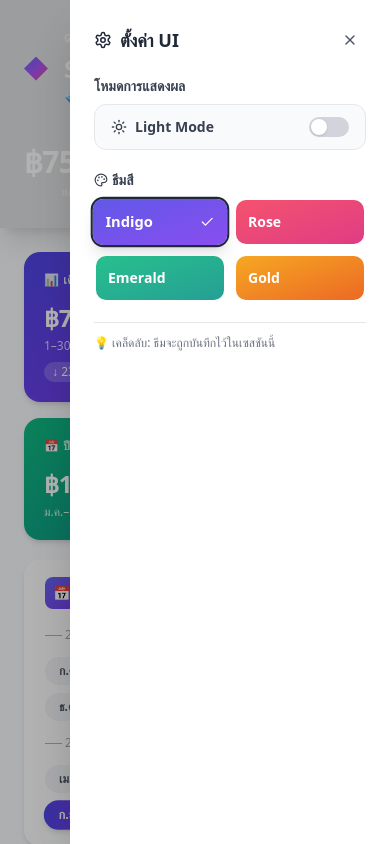
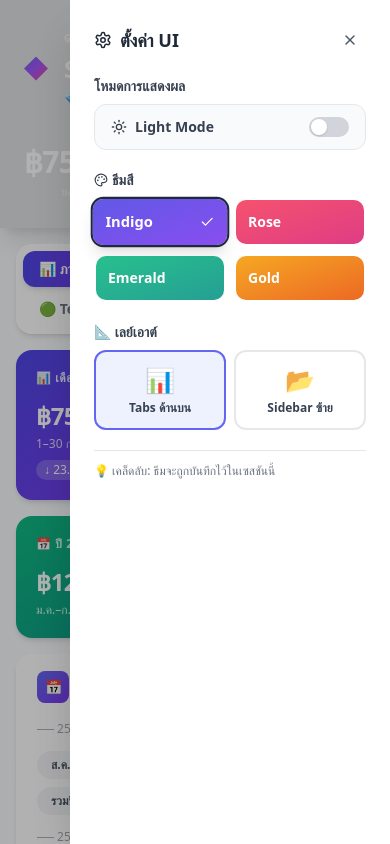
Before and after one commit to minetose-oss/Diamond-3.5, a React (Vite) app: page / in a window 390 px wide. Both pictures are taken after a click on the button "Settings". Shown: the top 844 px of the page. Built offline with nearby package versions, Linux system fonts and the light colour scheme.

Commit message:
ui: add sidebar layout + localStorage persistence + mobile responsive

```diff
--- a/src/App.tsx
+++ b/src/App.tsx
@@ -525,19 +525,46 @@ export default function App() {
   const [cmpMonths, setCmpMonths] = useState<string[]>(["jan","feb"]);
   // profile page
   const [profileCode, setProfileCode] = useState<string>("");
-  // UI preferences
-  const [darkMode, setDarkMode] = useState<boolean>(false);
-  const [theme, setTheme] = useState<Theme>("indigo");
+  // UI preferences (persisted in localStorage)
+  const [darkMode, setDarkMode] = useState<boolean>(() => {
+    try { return localStorage.getItem("ui-darkMode") === "true"; } catch { return false; }
+  });
+  const [theme, setTheme] = useState<Theme>(() => {
+    try {
+      const saved = localStorage.getItem("ui-theme");
+      if (saved && ["indigo","rose","emerald","gold"].includes(saved)) return saved as Theme;
+    } catch {}
+    return "indigo";
+  });
+  const [layout, setLayout] = useState<"top" | "sidebar">(() => {
+    try {
+      const saved = localStorage.getItem("ui-layout");
+      if (saved === "sidebar" || saved === "top") return saved;
+    } catch {}
+    return "top";
+  });
   const [showSettings, setShowSettings] = useState<boolean>(false);
-
-  // Apply dark mode to html
+  const [sidebarOpen, setSidebarOpen] = useState<boolean>(false); // mobile
+
+  // Apply dark mode to html + persist
   useEffect(() => {
     if (darkMode) {
       document.documentElement.classList.add("dark");
     } else {
       document.documentElement.classList.remove("dark");
     }
+    try { localStorage.setItem("ui-darkMode", String(darkMode)); } catch {}
   }, [darkMode]);
+
+  // Persist theme
+  useEffect(() => {
+    try { localStorage.setItem("ui-theme", theme); } catch {}
+  }, [theme]);
+
+  // Persist layout
+  useEffect(() => {
+    try { localStorage.setItem("ui-layout", layout); } catch {}
+  }, [layout]);
 
   // monthly totals
   const monthTotals = useMemo(() =>
@@ -947,6 +974,27 @@ export default function App() {
               </div>
             </div>
 
+            {/* Layout picker */}
+            <div>
+              <label className="text-sm font-semibold text-gray-700 dark:text-gray-200 mb-2 block">📐 เลย์เอาต์</label>
+              <div className="grid grid-cols-2 gap-2">
+                <button onClick={() => setLayout("top")}
+                  className={`px-3 py-3 rounded-xl border-2 transition-all ${
+                    layout === "top" ? "border-indigo-500 bg-indigo-50 dark:bg-indigo-900/30" : "border-gray-200 dark:border-slate-700 hover:bg-gray-50 dark:hover:bg-slate-800"
+                  }`}>
+                  <div className="text-2xl mb-1">📊</div>
+                  <div className="text-xs font-semibold text-gray-700 dark:text-gray-200">Tabs ด้านบน</div>
+                </button>
+                <button onClick={() => setLayout("sidebar")}
+                  className={`px-3 py-3 rounded-xl border-2 transition-all ${
+                    layout === "sidebar" ? "border-indigo-500 bg-indigo-50 dark:bg-indigo-900/30" : "border-gray-200 dark:border-slate-700 hover:bg-gray-50 dark:hover:bg-slate-800"
+                  }`}>
+                  <div className="text-2xl mb-1">📂</div>
+                  <div className="text-xs font-semibold text-gray-700 dark:text-gray-200">Sidebar ซ้าย</div>
+                </button>
+              </div>
+            </div>
+
             <div className="text-xs text-gray-500 dark:text-gray-400 pt-3 border-t border-gray-200 dark:border-slate-700">
               <p>💡 เคล็ดลับ: ธีมจะถูกบันทึกไว้ในเซสชันนี้</p>
             </div>
@@ -954,7 +1002,72 @@ export default function App() {
         </div>
       )}
 
-      <div className="max-w-7xl mx-auto px-6 py-6 space-y-5">
+      {/* Mobile sidebar backdrop */}
+      {layout === "sidebar" && sidebarOpen && (
+        <div className="fixed inset-0 bg-black/40 z-40 md:hidden" onClick={() => setSidebarOpen(false)}></div>
+      )}
+
+      <div className={`${layout === "sidebar" ? "md:flex md:gap-4" : ""} max-w-7xl mx-auto px-4 md:px-6 py-4 md:py-6`}>
+        {/* Sidebar Layout */}
+        {layout === "sidebar" && (
+          <aside className={`fixed md:sticky top-0 left-0 z-40 md:z-0 h-screen md:h-auto w-64 md:w-56 bg-white/95 dark:bg-slate-800/95 backdrop-blur md:rounded-2xl shadow-lg md:shadow-md border-r md:border border-gray-100/80 p-4 transition-transform duration-300 ${
+            sidebarOpen ? "translate-x-0" : "-translate-x-full md:translate-x-0"
+          } overflow-y-auto`}>
+            <div className="flex items-center gap-2 mb-4 pb-3 border-b border-gray-100 dark:border-slate-700">
+              <div className="diamond-icon w-8 h-8"></div>
+              <div>
+                <div className="text-[10px] text-gray-400 uppercase font-bold">Diamond 3.5</div>
+                <div className="text-sm font-bold text-gray-800 dark:text-white">เมนู</div>
+              </div>
+              <button onClick={() => setSidebarOpen(false)} className="md:hidden ml-auto w-6 h-6 rounded bg-gray-100 dark:bg-slate-700 flex items-center justify-center">
+                <X size={12}/>
+              </button>
+            </div>
+            <nav className="space-y-1">
+              {TABS.map(tt => (
+                <button key={tt.key} onClick={() => { setTab(tt.key); setSidebarOpen(false); }}
+                  className={`w-full text-left px-3 py-2.5 rounded-xl text-sm font-semibold transition-all flex items-center gap-2 ${
+                    tab === tt.key
+                      ? `bg-gradient-to-r ${t.gradient} text-white shadow-md`
+                      : "text-gray-600 dark:text-gray-300 hover:bg-gray-100 dark:hover:bg-slate-700"
+                  }`}>
+                  <span className="text-base">{tt.label.split(' ')[0]}</span>
+                  <span>{tt.label.split(' ').slice(1).join(' ')}</span>
+                </button>
+              ))}
+            </nav>
+            <div className="mt-6 pt-4 border-t border-gray-100 dark:border-slate-700">
+              <div className="text-[10px] uppercase tracking-wider text-gray-400 font-bold mb-2">⚡ Quick Stats</div>
+              <div className="space-y-2 text-xs">
+                <div className="flex justify-between"><span className="text-gray-500">Total</span><span className="font-bold text-gray-700 dark:text-gray-200">฿{fmt(grandTotal)}</span></div>
+                <div className="flex justify-between"><span className="text-gray-500">IC</span><span className="font-bold text-gray-700 dark:text-gray-200">{Object.keys(RAW.sep || {}).length}</span></div>
+              </div>
+            </div>
+          </aside>
+        )}
+
+        <div className="flex-1 space-y-4 md:space-y-5 min-w-0">
+          {/* Mobile sidebar toggle button */}
+          {layout === "sidebar" && (
+            <button onClick={() => setSidebarOpen(true)}
+              className="md:hidden w-full flex items-center justify-center gap-2 px-4 py-2.5 rounded-xl bg-white dark:bg-slate-800 shadow-md text-sm font-semibold text-gray-700 dark:text-gray-200">
+              <span>☰</span> เมนู
+            </button>
+          )}
+
+          {/* Top layout: tabs */}
+          {layout === "top" && (
+            <div className="bg-white/80 backdrop-blur rounded-2xl p-1.5 shadow-md border border-white/60 inline-flex gap-1 flex-wrap">
+              {TABS.map(t=>(
+                <button key={t.key} onClick={()=>setTab(t.key)}
+                  className={`px-4 py-2 rounded-xl text-sm font-semibold transition-all ${
+                    tab===t.key
+                      ? t.key==="team5"?"bg-gradient-to-r from-emerald-500 to-teal-600 text-white shadow-md":"bg-gradient-to-r from-indigo-600 to-violet-600 text-white shadow-md"
+                      : "text-gray-500 hover:bg-gray-100"
+                  }`}>{t.label}</button>
+              ))}
+            </div>
+          )}
         {/* KPI */}
         <div className="grid grid-cols-2 md:grid-cols-4 gap-4 stagger">
           <div className={`kpi-card rounded-2xl p-5 shadow-md bg-gradient-to-br ${t.gradient} text-white`}>
@@ -1014,18 +1127,6 @@ export default function App() {
                   }`}>{f.label}</button>
               ))}
             </div>
-          ))}
-        </div>
-
-        {/* Tabs */}
-        <div className="bg-white/80 backdrop-blur rounded-2xl p-1.5 shadow-md border border-white/60 inline-flex gap-1 flex-wrap">
-          {TABS.map(t=>(
-            <button key={t.key} onClick={()=>setTab(t.key)}
-              className={`px-4 py-2 rounded-xl text-sm font-semibold transition-all ${
-                tab===t.key
-                  ? t.key==="team5"?"bg-gradient-to-r from-emerald-500 to-teal-600 text-white shadow-md":"bg-gradient-to-r from-indigo-600 to-violet-600 text-white shadow-md"
-                  : "text-gray-500 hover:bg-gray-100"
-              }`}>{t.label}</button>
           ))}
         </div>
 
@@ -2217,7 +2318,8 @@ export default function App() {
         <div className="text-center text-xs text-gray-400 pb-4">
           Globlex Securities Co., Ltd. · #Wealth 4 · เม.ย. 2568 – ก.ย. 2569
         </div>
-      </div>
+        </div>{/* close flex-1 */}
+      </div>{/* close max-w-7xl / md:flex */}
     </div>
   );
 }
```
